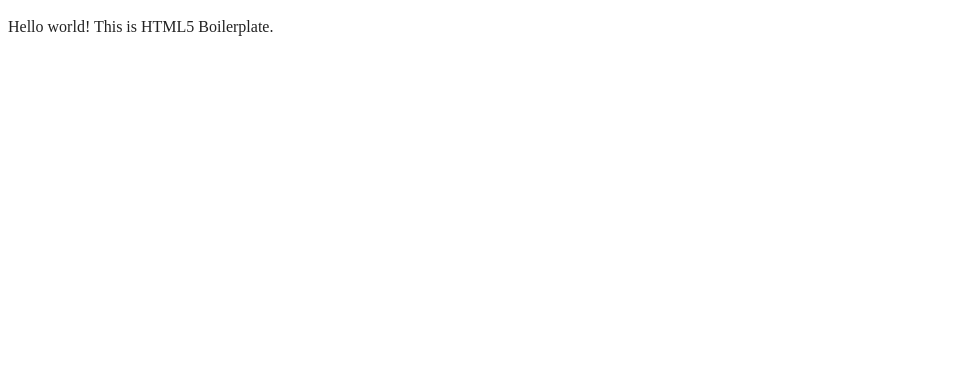
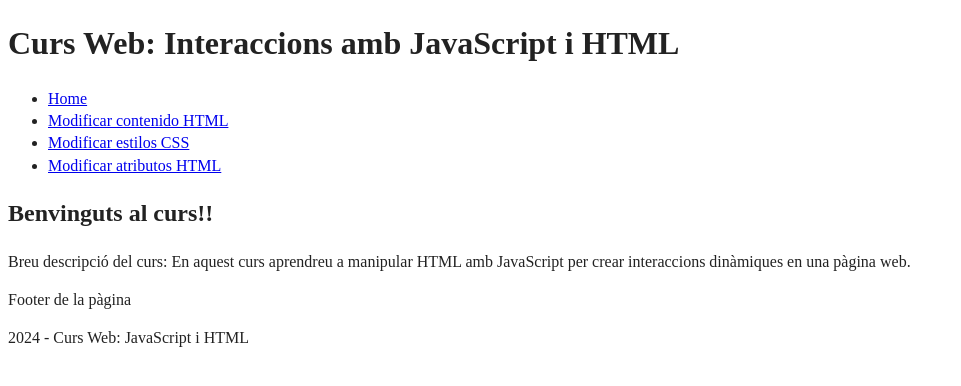
Before and after one commit to Thor22Greta/practica-control-versions, a website built with webpack: page new-site/index.html in a window 1280 px wide. Shown: the whole page, without its empty margins (0-961 px from the left). Built offline with nearby package versions, Linux system fonts and the light colour scheme.

Commit message:
Usuari 1: Modificació index.html

```diff
--- a/new-site/index.html
+++ b/new-site/index.html
@@ -4,18 +4,18 @@
 <head>
   <meta charset="utf-8">
   <meta name="viewport" content="width=device-width, initial-scale=1">
-  <title></title>
+  <title>Curs de JavaScript i HTML</title>
   <link rel="stylesheet" href="css/style.css">
-  <meta name="description" content="">
+  <meta name="description" content="Curs de javascript aplicat a interaccions amb elements HTML">
 
-  <meta property="og:title" content="">
-  <meta property="og:type" content="">
+  <meta property="og:title" content="Curs de JavaScript i HTM">
+  <meta property="og:type" content="website">
   <meta property="og:url" content="">
   <meta property="og:image" content="">
   <meta property="og:image:alt" content="">
 
-  <link rel="icon" href="/favicon.ico" sizes="any">
-  <link rel="icon" href="/icon.svg" type="image/svg+xml">
+  <link rel="icon" href="favicon.ico" sizes="any">
+  <link rel="icon" href="icon.svg" type="image/svg+xml">
   <link rel="apple-touch-icon" href="icon.png">
 
   <link rel="manifest" href="site.webmanifest">
@@ -23,9 +23,37 @@
 </head>
 
 <body>
+  <!-- Capçalera -->
+  <header>
+    <h1>Curs Web: Interaccions amb JavaScript i HTML</h1>
+  </header>
 
-  <!-- Add your site or application content here -->
-  <p>Hello world! This is HTML5 Boilerplate.</p>
+  <!-- Barra de navegació -->
+  <nav>
+    <ul>
+      <li><a href="#">Home</a></li>
+      <li><a href="#">Modificar contenido HTML</a></li>
+      <li><a href="#">Modificar estilos CSS</a></li>
+      <li><a href="#">Modificar atributos HTML</a></li>
+    </ul>
+  </nav>
+
+  <!-- Part central -->
+  <main>
+    <section id="home">
+      <h2>Benvinguts al curs!!</h2>
+      <p>Breu descripció del curs: En aquest curs aprendreu a manipular HTML amb JavaScript per crear interaccions
+        dinàmiques en una pàgina web.
+      </p>
+    </section>
+  </main>
+
+  <!-- Footer -->
+  <footer>
+    <p> Footer de la pàgina </p>
+    <p> 2024 - Curs Web: JavaScript i HTML </p>
+  </footer>
+
   <script src="js/app.js"></script>
 
 </body>
```
